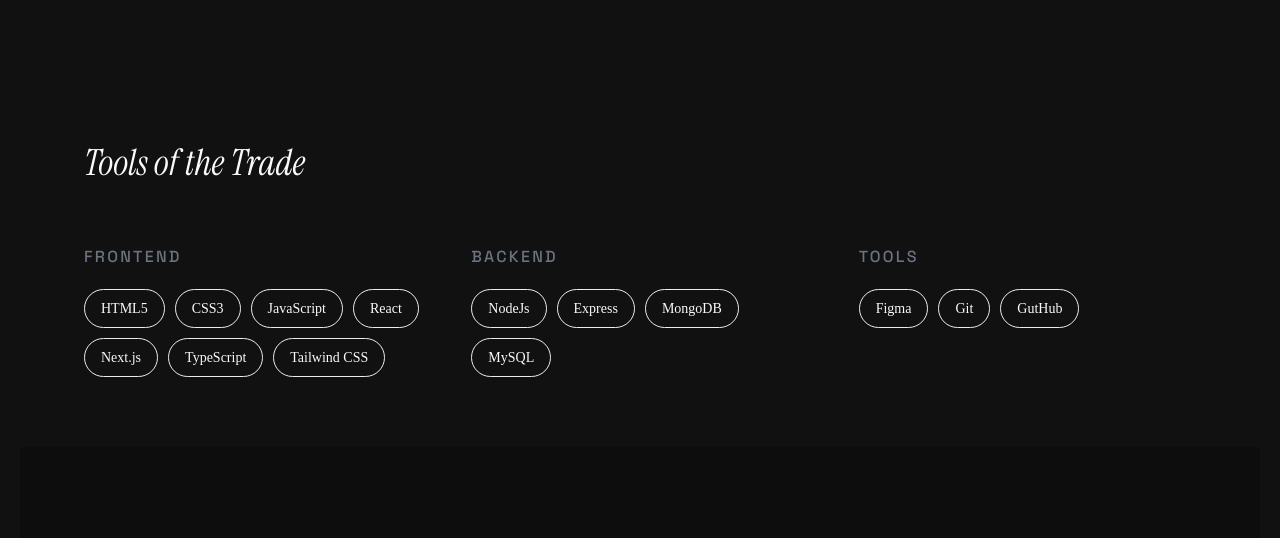
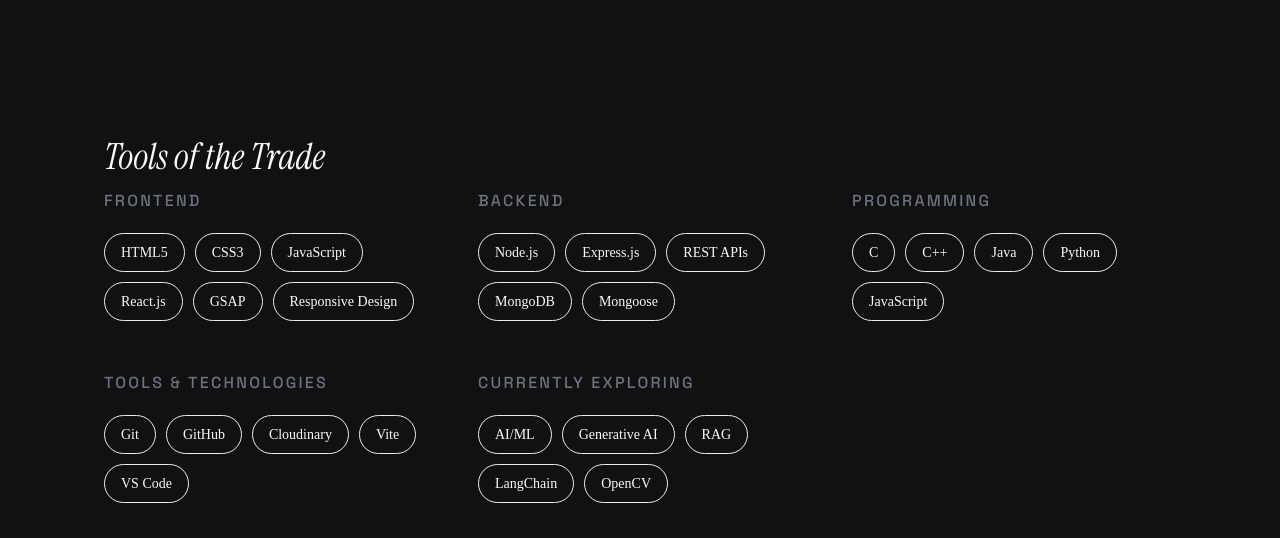
Before and after one commit to ashishpal-10/MyPortfolio, a React (Vite) app: page / in a window 1280 px wide. Shown: the part 1380-1918 px from the top of the page. Built offline with nearby package versions, Linux system fonts and the light colour scheme.

Commit message:
update skill section

```diff
--- a/src/Components/Hero/CoverImg.jsx
+++ b/src/Components/Hero/CoverImg.jsx
@@ -1,6 +1,6 @@
 import React from 'react'
 import Styles from "../Hero/style.module.css"
-import banner from "../../assets/banner.jpg"
+// import banner from "../../assets/banner.jpg"
 
 const CoverImg = () => {
   return (
--- a/src/Components/Skills/Skills.jsx
+++ b/src/Components/Skills/Skills.jsx
@@ -5,46 +5,66 @@
 const Skills = () => {
 
  const skillsData = [
-
   {
     category: "Frontend",
     skills: [
       "HTML5",
       "CSS3",
       "JavaScript",
-      "React",
-      "Next.js",
-      "TypeScript",
-      "Tailwind CSS",
-
+      "React.js",
+      "GSAP",
+      "Responsive Design",
     ],
   },
 
   {
     category: "Backend",
     skills: [
-      "NodeJs",
-      "Express",
+      "Node.js",
+      "Express.js",
+      "REST APIs",
       "MongoDB",
-      "MySQL",
-
+      "Mongoose",
     ],
   },
 
   {
-    category: "Tools",
+    category: "Programming",
     skills: [
-      "Figma",
-
-      "Git",
-      "GutHub",
-
-
+      "C",
+      "C++",
+      "Java",
+      "Python",
+      "JavaScript",
     ],
   },
 
+  {
+    category: "Tools & Technologies",
+    skills: [
+      "Git",
+      "GitHub",
+      "Cloudinary",
+      "Vite",
+      "VS Code",
+    ],
+  },
 
+  {
+    category: "Currently Exploring",
+    skills: [
+      "AI/ML",
+      "Generative AI",
+      "RAG",
+      "LangChain",
+      "OpenCV",
+    ],
+  },
 ];
+
+
+
+
   return (
     <section className={Styles.skills} id="skills">
       <div className={Styles.container}>
--- a/src/Components/Skills/style.module.css
+++ b/src/Components/Skills/style.module.css
@@ -5,6 +5,7 @@
       font-size: 1.875rem;
       line-height: 1.25;
       text-wrap: balance;
+      margin: 10px 20px;
     }
 
     @media (min-width: 640px) {
@@ -34,6 +35,7 @@
     display: grid;
     grid-template-columns: 1fr;
     gap: 50px;
+    margin: 10px 20px;
 }
 
  @media (min-width: 1024px) {
```
Lines whose indentation alone changed are shown as unchanged.
